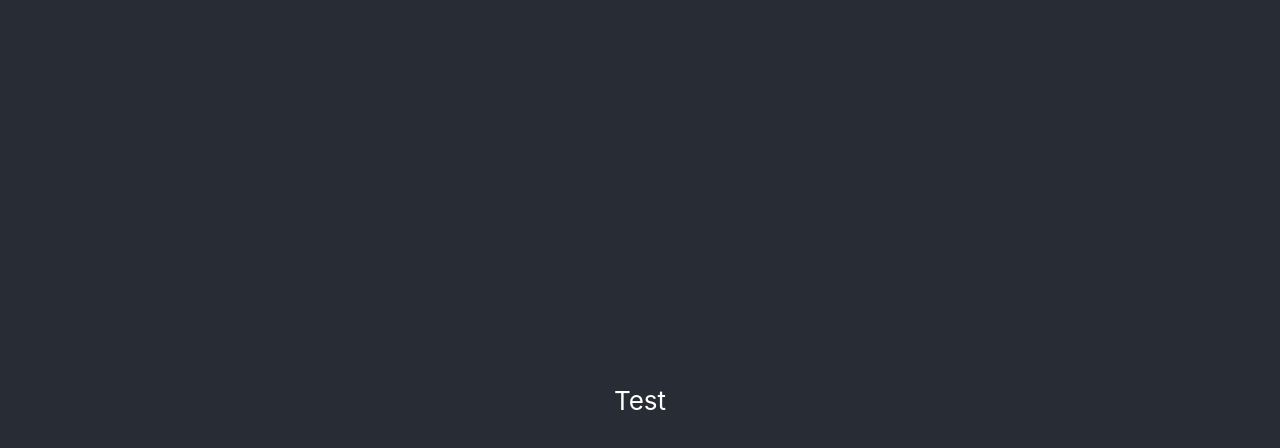
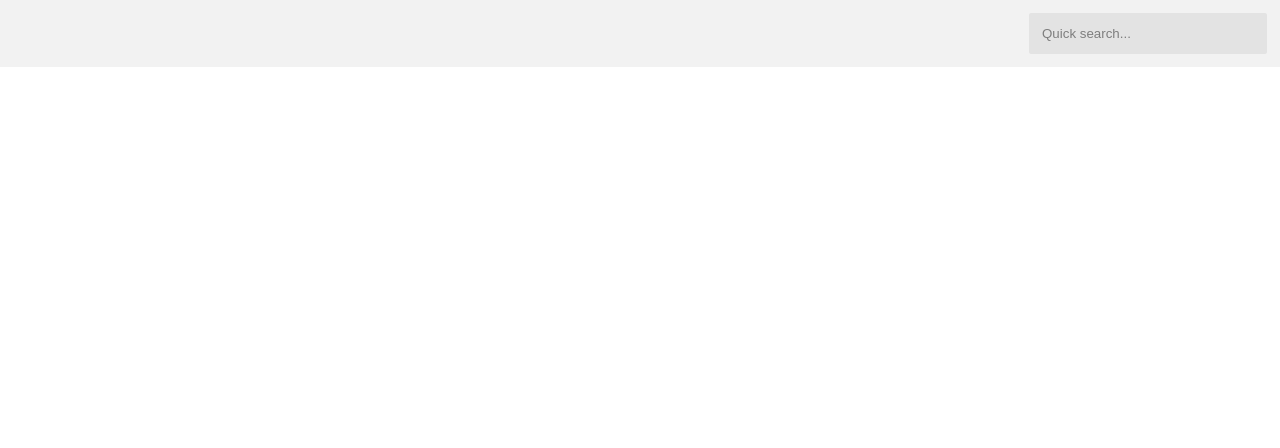
Before and after one commit to anaarezo/quick-search-challenge, a React (Create React App) app: page / in a window 1280 px wide. Shown: the top 448 px of the page. Built offline with nearby package versions, Linux system fonts and the light colour scheme.

Commit message:
chore: start react config template

```diff
--- a/package.json
+++ b/package.json
@@ -12,6 +12,7 @@
     "@types/react-dom": "^18.0.11",
     "react": "^18.2.0",
     "react-dom": "^18.2.0",
+    "react-loading-skeleton": "^3.2.0",
     "react-scripts": "5.0.1",
     "styled-components": "^5.3.8",
     "typescript": "^4.9.5",
--- a/src/App.tsx
+++ b/src/App.tsx
@@ -1,13 +1,11 @@
-import { AppContent, AppHeader } from "./app.style";
+import { AppContent } from "./app.style";
 
 import Home from "./pages/Home";
 
 function App() {
   return (
     <AppContent>
-      <AppHeader>
-        <Home />
-      </AppHeader>
+      <Home />
     </AppContent>
   );
 }
--- a/src/app.style.ts
+++ b/src/app.style.ts
@@ -2,15 +2,5 @@ import styled from "styled-components";
 
 export const AppContent = styled.div`
   text-align: center;
+  background-color: #ffffff;
 `;
-
-export const AppHeader = styled.div`
-  background-color: #282c34;
-  min-height: 100vh;
-  display: flex;
-  flex-direction: column;
-  align-items: center;
-  justify-content: center;
-  font-size: calc(10px + 2vmin);
-  color: white;
-`;
--- /dev/null
+++ b/src/components/Header/index.style.ts
@@ -0,0 +1,10 @@
+import styled from "styled-components";
+
+export const HeaderContent = styled.header`
+  background: #f2f2f2;
+  display: flex;
+  justify-content: end;
+  @media (max-width: 768px) {
+    justify-content: center;
+  }
+`;
--- /dev/null
+++ b/src/components/Header/index.tsx
@@ -0,0 +1,12 @@
+import InputSearch from "../InputSearch";
+import { HeaderContent } from "./index.style";
+
+const Header = () => {
+  return (
+    <HeaderContent>
+      <InputSearch />
+    </HeaderContent>
+  );
+};
+
+export default Header;
--- a/src/components/InputSearch/index.style.ts
+++ b/src/components/InputSearch/index.style.ts
@@ -1,10 +1,17 @@
 import styled from "styled-components";
 
 export const Input = styled.input.attrs((props) => ({
-  type: "text",
-  size: props.size || "1em",
+  type: "search",
+  size: props.size || "13px",
 }))`
-  border: 2px solid palevioletred;
+  border: 0;
+  border-radius: 2px;
+  background: #e3e3e3;
+  color: #000000;
   margin: ${(props) => props.size};
   padding: ${(props) => props.size};
+  min-width: 238px;
+  ::placeholder {
+    color: #7e7e7e;
+  }
 `;
--- a/src/components/InputSearch/index.tsx
+++ b/src/components/InputSearch/index.tsx
@@ -1,10 +1,36 @@
+import { useEffect, useRef, useState } from "react";
+
+import ResultsList from "../ResultsList";
 import { Input } from "./index.style";
 
 const InputSearch = () => {
+  const [query, setquery] = useState("");
+  const [list, setList] = useState(false);
+
+  const handleOnBlur = () => {
+    setList(false);
+  };
+
+  const handleOnChange = (e: any) => {
+    setquery(e.target.value);
+    if (e.target.value.length > 1) {
+      setList(true);
+    }
+  };
+
   return (
-    <>
-      <Input></Input>
-    </>
+    <form>
+      <Input
+        className=""
+        placeholder="Quick search..."
+        maxLength={70}
+        value={query}
+        onChange={handleOnChange}
+        onBlur={handleOnBlur}
+        onFocus={handleOnChange}
+      />
+      {list && <ResultsList />}
+    </form>
   );
 };
 
--- /dev/null
+++ b/src/components/ResultsList/index.style.ts
@@ -0,0 +1,61 @@
+import styled from "styled-components";
+
+export const List = styled.div`
+  position: absolute;
+  background: #e3e3e3;
+  margin-top: 10px;
+  width: 432px;
+  right: 12px;
+  flex-direction: column;
+`;
+
+export const Triangle = styled.div`
+  margin-top: -10px;
+  position: relative;
+  left: 290px;
+  width: 0px;
+  height: 0px;
+  border-left: 10px solid transparent;
+  border-right: 10px solid transparent;
+  border-bottom: 10px solid #e3e3e3;
+`;
+
+export const Content = styled.ul`
+  list-style-type: none;
+  padding: 0;
+  margin: 0;
+`;
+
+export const Item = styled.li`
+  display: flex;
+`;
+
+export const BookCover = styled.div`
+  margin: 10px;
+  width: 72px;
+  height: 72px;
+  background: #ffffff;
+`;
+
+export const BookDetails = styled.div`
+  flex-direction: row;
+  text-align: left;
+  padding: 10px;
+`;
+
+export const Title = styled.span`
+  font-size: 16px;
+`;
+
+export const Authors = styled.div`
+  margin-top: 5px;
+  font-size: 12px;
+`;
+
+export const ReleaseYear = styled.div`
+  font-size: 12px;
+`;
+
+export const EditInfo = styled.div`
+  font-size: 12px;
+`;
--- /dev/null
+++ b/src/components/ResultsList/index.tsx
@@ -0,0 +1,44 @@
+import Skeleton from "react-loading-skeleton";
+
+import {
+  List,
+  Triangle,
+  BookCover,
+  Title,
+  BookDetails,
+  Content,
+  Item,
+  Authors,
+  ReleaseYear,
+  EditInfo,
+} from "./index.style";
+
+const ResultsList = () => {
+  return (
+    <List>
+      <Triangle />
+      <Content>
+        <Item>
+          <BookCover>
+            <img
+              src={""}
+              className="thumb-nail"
+              alt="Book Cover"
+              width={72}
+              height={72}
+            />
+            <Skeleton height={30} />
+          </BookCover>
+          <BookDetails>
+            <Title className="">{"Title" || <Skeleton />}</Title>
+            <Authors>{"Authors" || <Skeleton />}</Authors>
+            <ReleaseYear>{"Release Year" || <Skeleton />}</ReleaseYear>
+            <EditInfo>{"Editora" || <Skeleton />}</EditInfo>
+          </BookDetails>
+        </Item>
+      </Content>
+    </List>
+  );
+};
+
+export default ResultsList;
--- a/src/index.css
+++ b/src/index.css
@@ -1,13 +1,8 @@
+@import url("https://fonts.googleapis.com/css2?family=Inter&display=swap");
+
 body {
   margin: 0;
-  font-family: -apple-system, BlinkMacSystemFont, 'Segoe UI', 'Roboto', 'Oxygen',
-    'Ubuntu', 'Cantarell', 'Fira Sans', 'Droid Sans', 'Helvetica Neue',
-    sans-serif;
   -webkit-font-smoothing: antialiased;
   -moz-osx-font-smoothing: grayscale;
+  font-family: "Inter", sans-serif;
 }
-
-code {
-  font-family: source-code-pro, Menlo, Monaco, Consolas, 'Courier New',
-    monospace;
-}
--- a/src/pages/Home/index.tsx
+++ b/src/pages/Home/index.tsx
@@ -1,9 +1,7 @@
+import Header from "../../components/Header";
+
 const Home = () => {
-  return (
-    <>
-      <p>Test</p>
-    </>
-  );
+  return <Header />;
 };
 
 export default Home;
```
Also changed, not shown: 1 other file (tests, documents, lock files or other folders).
